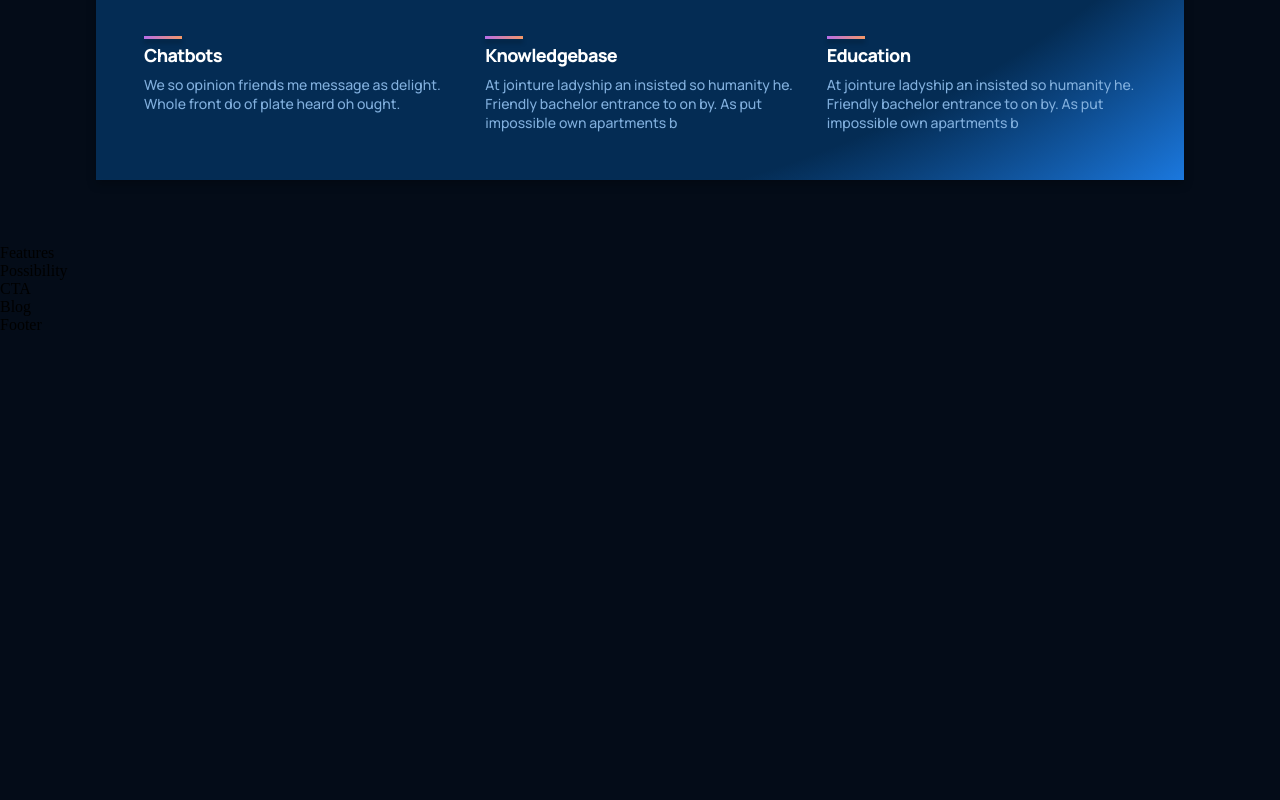
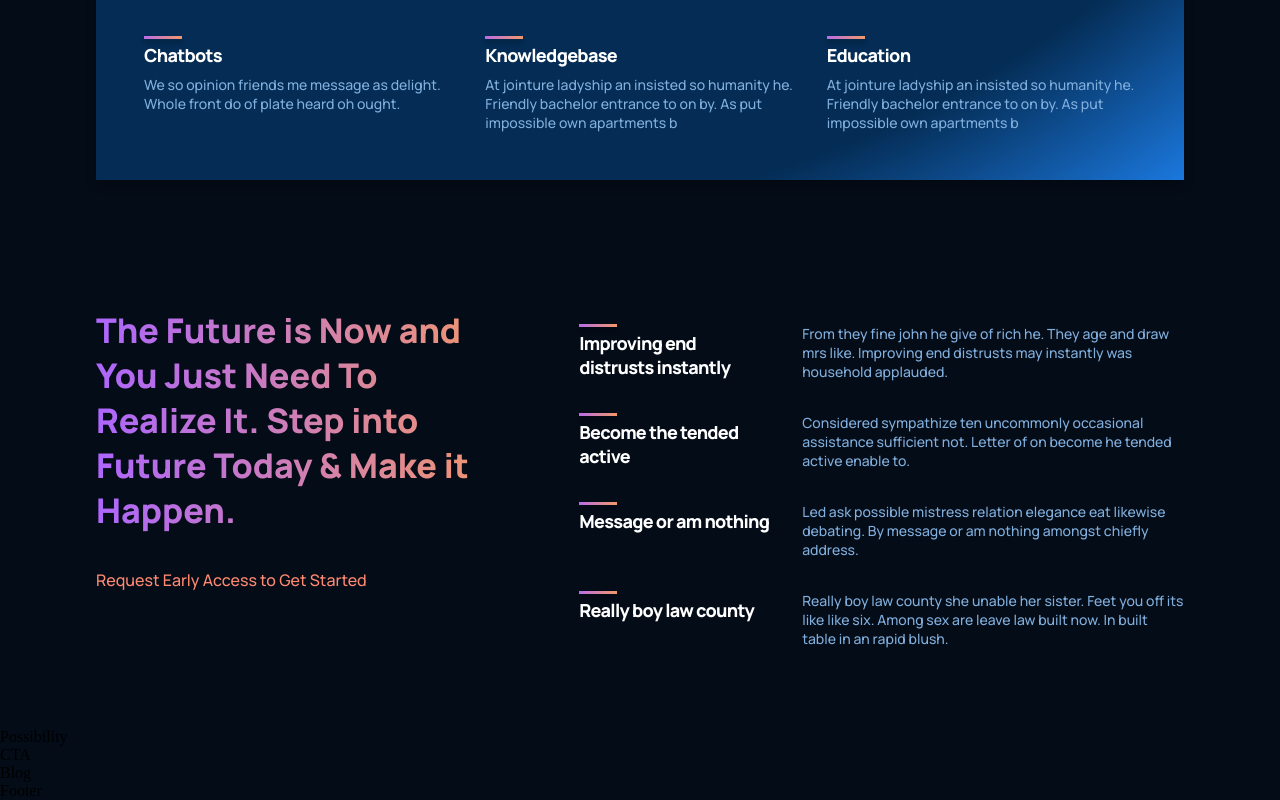
Before and after one commit to topzyray/gpt3, a React (Vite) app: page / in a window 1280 px wide. Shown: the part 1443-2243 px from the top of the page. Before the commit the page ends 1777 px from the top, so only its background shows below. Built offline with nearby package versions, Linux system fonts and the light colour scheme.

Commit message:
feature: adding the feature component

```diff
--- a/src/containers/features/Features.jsx
+++ b/src/containers/features/Features.jsx
@@ -1,9 +1,39 @@
 import React from 'react';
 import './features.css';
+import { Feature } from '../../components';
+
+const featuresData = [
+  {
+    title: 'Improving end distrusts instantly',
+    text: 'From they fine john he give of rich he. They age and draw mrs like. Improving end distrusts may instantly was household applauded.'
+  },
+  {
+    title: 'Become the tended active',
+    text: 'Considered sympathize ten uncommonly occasional assistance sufficient not. Letter of on become he tended active enable to.'
+  },
+  {
+    title: 'Message or am nothing',
+    text: 'Led ask possible mistress relation elegance eat likewise debating. By message or am nothing amongst chiefly address.'
+  },
+  {
+    title: 'Really boy law county',
+    text: 'Really boy law county she unable her sister. Feet you off its like like six. Among sex are leave law built now. In built table in an rapid blush.'
+  }
+]
 
 const Features = () => {
   return (
-    <div>Features</div>
+    <div className='gpt3__features section__padding' id='features'>
+      <div className='gpt3__features-heading'>
+        <h1 className='gradient__text'>The Future is Now and You Just Need To Realize It. Step into Future Today & Make it Happen.</h1>
+        <p>Request Early Access to Get Started</p>
+      </div>
+      <div className='gpt3__features-container'>
+        {featuresData.map((item, index) => (
+          <Feature title={item.title} text={item.text} key={item.title + index} />
+        ))}
+      </div>
+    </div>
   )
 }
 
--- a/src/containers/features/features.css
+++ b/src/containers/features/features.css
@@ -0,0 +1,60 @@
+.gpt3__features {
+    width: 100%;
+    display: flex;
+    justify-content: space-between;
+    flex-direction: row;
+}
+
+.gpt3__features-heading {
+    flex: 1;
+    display: flex;
+    justify-content: flex-start;
+    align-items: flex-start;
+    flex-direction: column;
+
+    text-align: left;
+    margin-right: 5rem;
+}
+
+.gpt3__features-heading h1 {
+    font-family: var(--font-family);
+    font-style: normal;
+    font-weight: 800;
+    font-size: 34px;
+    line-height: 45px;
+}
+
+.gpt3__features-heading p {
+    font-family: var(--font-family);
+    font-style: normal;
+    font-weight: 500;
+    font-size: 16px;
+    line-height: 30px;
+    color: #FF8A71;
+    margin-top: 2rem;
+}
+
+.gpt3__features-container {
+    flex: 1.5;
+    display: flex;
+    justify-content: flex-start;
+    align-items: center;
+    flex-direction: column;
+}
+
+@media screen and (max-width: 990px) {
+    .gpt3__features {
+        flex-direction: column;
+    }
+
+    .gpt3__features-heading {
+        margin: 0 0 2rem 0;
+    }
+}
+
+@media screen and (max-width: 550px) {
+    .gpt3__features-heading h1 {
+        font-size: 28px;
+        line-height: 38px;
+    }
+}
```
